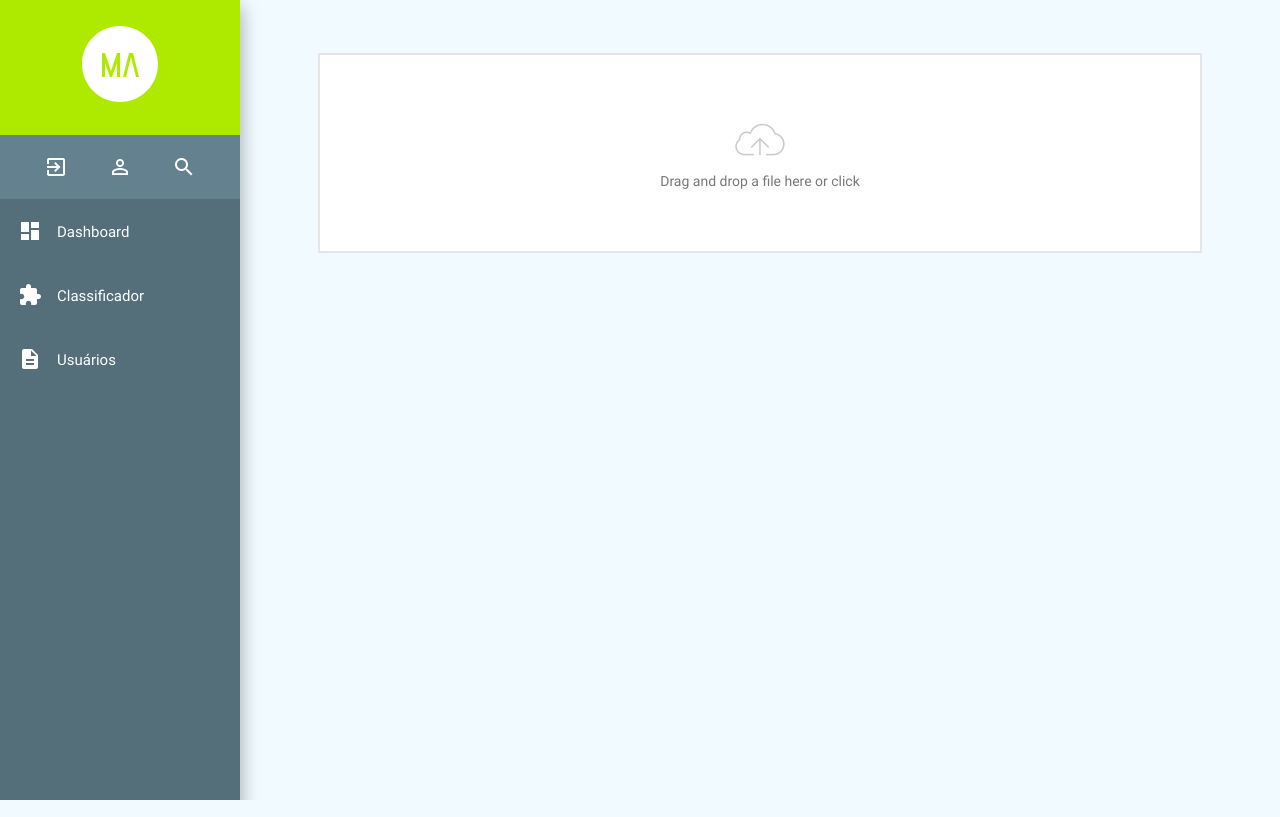
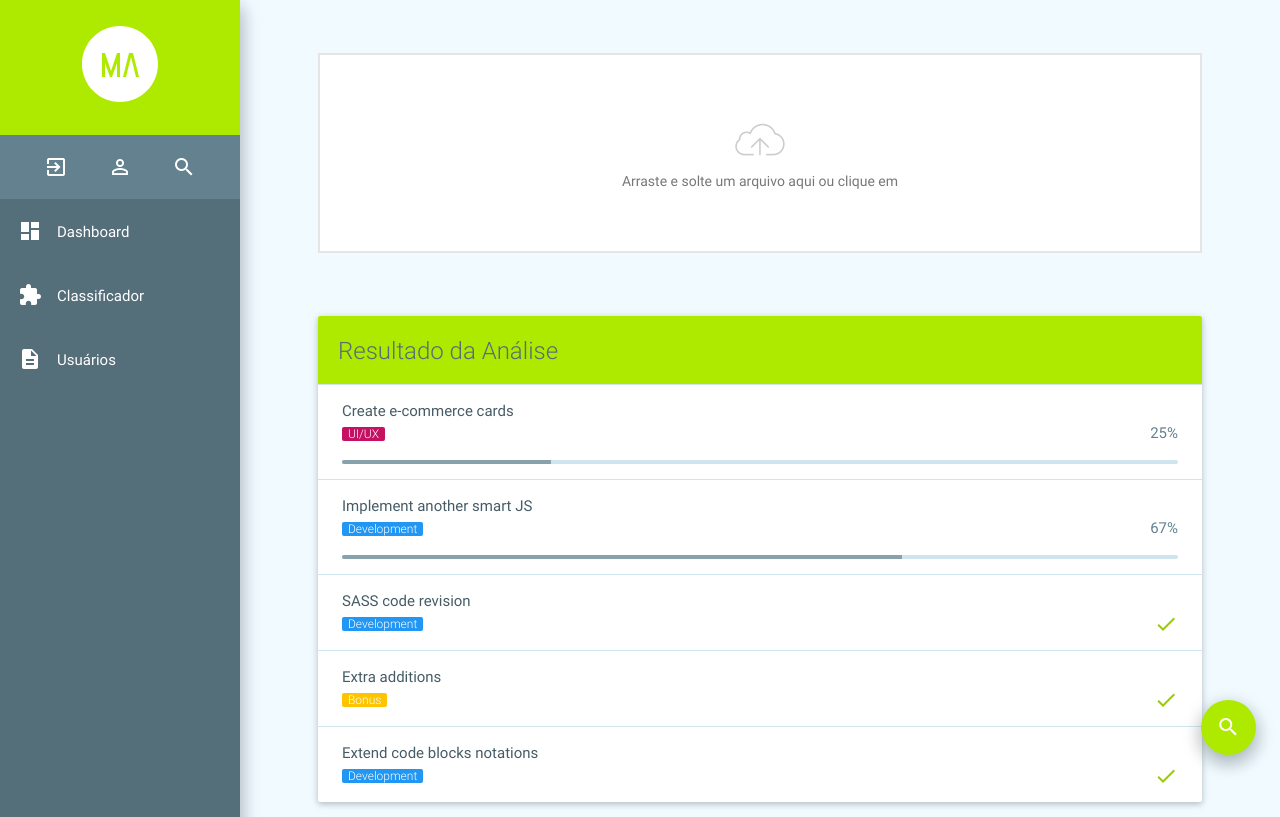
Before and after one commit to augustoberwaldt/skin-system, a Django app: page /admin/home in a window 1280 px wide. Run offline with Django 3.2, Linux system fonts and the light colour scheme; some libraries are stand-ins or nearby versions.

Commit message:
FEA:adiciona prototipo de tabela de resultado

```diff
--- a/administrator/controller/classifierController.py
+++ b/administrator/controller/classifierController.py
@@ -37,7 +37,6 @@ def add(request):
             uploaded_file_url = fs.url(filenameP)
             uploaded_file_url = fs.url(filenameN)
 
-
             createClassifirWatson(namefile)
             form.save()
 
--- a/administrator/templates/home.html
+++ b/administrator/templates/home.html
@@ -7,12 +7,58 @@
         <div class="section">
 
           <div class="row">
-              <div class="col s12">
-                 <input type="file" id="input-file-now" class="dropify" data-default-file="">
+              <div style=" height: 100% !important;" class="col s12">
+                 <input type="file"  id="input-file-now" class="dropify" data-default-file="">
+
               </div>
           </div>
+          <div class="row">
+                 <div class="fixed-action-btn" style="bottom: 45px; right: 24px;">
+                      <a href="#" class="btn-floating btn-large primary-color">
+                          <i class="material-icons">search</i>
+                      </a>
+                 </div>
+            </div>
         </div>
-
+        <section>
+            <div class="row" >
+                 <div class="col s12 ">
+                  <div id="tasks" class="card hoverable">
+                    <ul class="collection with-header">
+                      <li class="collection-header primary-color">
+                        <h5 class="light secondary-color-text">Resultado da Análise</h5>
+                      </li>
+                      <li class="collection-item in-progress">
+                        <p>Create e-commerce cards<br>
+                          <span class="badge static pink accent-4">UI/UX</span> <span class="secondary-content">25%</span> </p>
+                        <div class="progress">
+                          <div class="determinate" style="width: 25%"></div>
+                        </div>
+                      </li>
+                      <li class="collection-item in-progress">
+                        <p>Implement another smart JS<br>
+                          <span class="badge static blue">Development</span> <span class="secondary-content">67%</span> </p>
+                        <div class="progress">
+                          <div class="determinate" style="width: 67%"></div>
+                        </div>
+                      </li>
+                      <li class="collection-item finished">
+                        <p>SASS code revision<br>
+                          <span class="badge static blue">Development</span> <span class="secondary-content"><i class="material-icons">check</i></span> </p>
+                      </li>
+                      <li class="collection-item finished">
+                        <p>Extra additions<br>
+                          <span class="badge static amber accent-3">Bonus</span> <span class="secondary-content"><i class="material-icons">check</i></span> </p>
+                      </li>
+                      <li class="collection-item finished">
+                        <p>Extend code blocks notations<br>
+                          <span class="badge static blue">Development</span> <span class="secondary-content"><i class="material-icons">check</i></span> </p>
+                      </li>
+                    </ul>
+                  </div>
+                </div>
+            </div>
+        </section>
       </div>
     </main>
 {% endblock content %}
--- a/administrator/templates/layout/scripts.html
+++ b/administrator/templates/layout/scripts.html
@@ -15,8 +15,11 @@
 
         $(document).ready(function(){
             // Basic
-            $('.dropify').dropify();
+            $('.dropify').dropify({
+               messages: {
+                'default': 'Arraste e solte um arquivo aqui ou clique em'}
+            });
 
-                   });
+        });
 
 </script>
```
